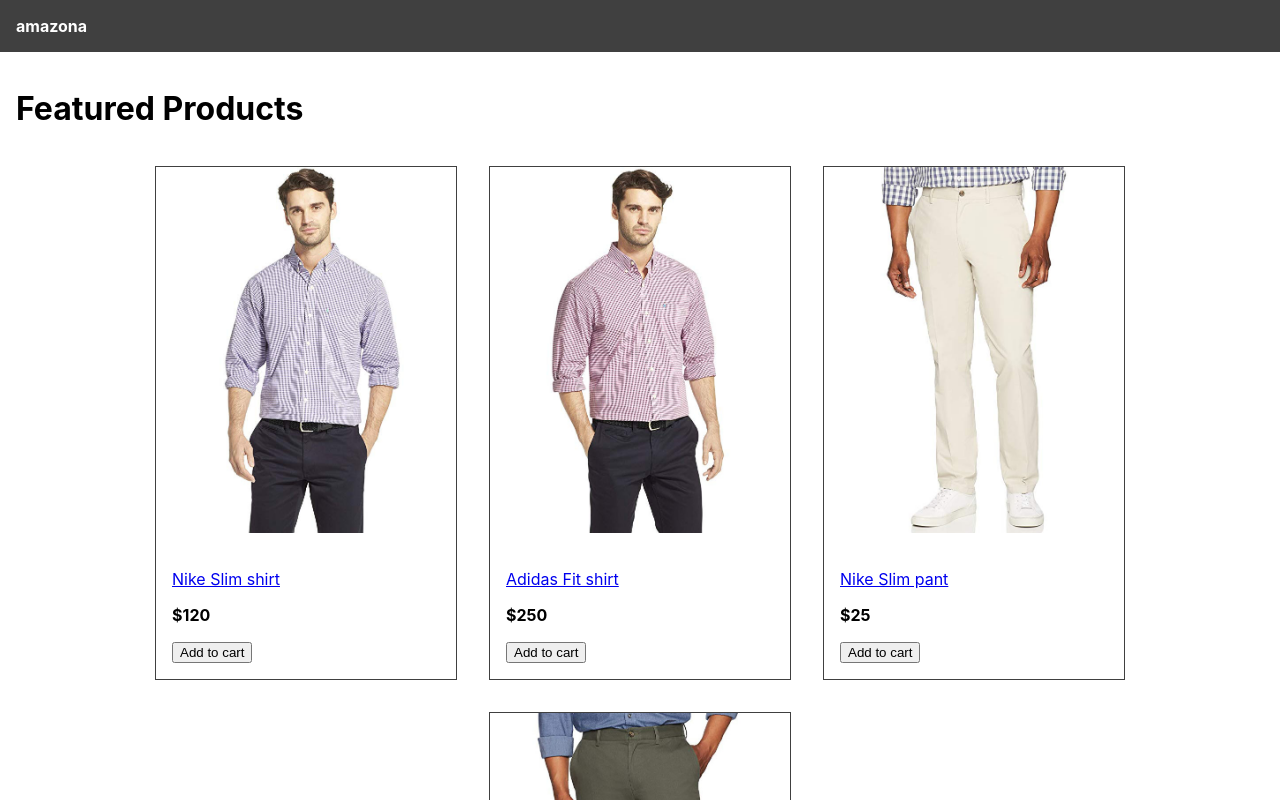
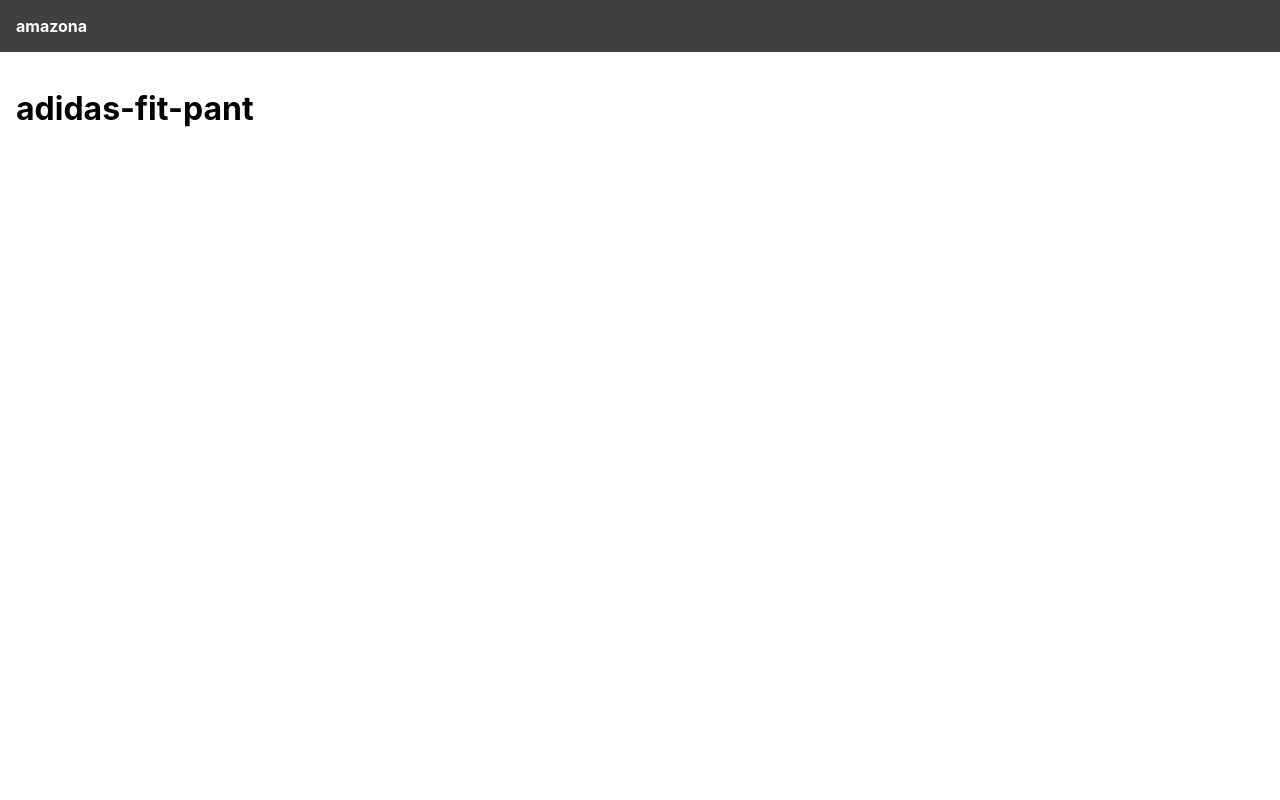
Before and after one commit to MLuqman150/MERN-Project, a React (Create React App) app in the folder frontend/: page /product/adidas-fit-pant in a window 1280 px wide. Shown: the top 800 px of the page. Built offline with nearby package versions, Linux system fonts and the light colour scheme.

Commit message:
Home and Product screen Added

```diff
--- a/frontend/package.json
+++ b/frontend/package.json
@@ -8,6 +8,7 @@
     "@testing-library/user-event": "^13.5.0",
     "react": "^18.2.0",
     "react-dom": "^18.2.0",
+    "react-router-dom": "^6.3.0",
     "react-scripts": "5.0.1",
     "web-vitals": "^2.1.4"
   },
--- a/frontend/src/App.js
+++ b/frontend/src/App.js
@@ -1,32 +1,24 @@
-import data from "./data";
+import { BrowserRouter, Routes, Route, Link } from "react-router-dom";
+import HomeScreen from "./screens/HomeScreen";
+import ProductScreen from "./screens/ProductScreen";
 
 function App() {
   return (
+    <BrowserRouter>
       <div >
         <header >
-        <a href="/">amazona</a>
+          <Link to="/">amazona</Link>
         </header>
         <main>
-        <h1>Featured Products </h1>
-        <div className="products">
-          {
-            data.products.map(product => (
-              <div className="product" key={product.slug}>
-                <a href={`/product/${product.slug}`} >
-                  <img src={product.image} alt={product.name} />
-                </a>
-                <div className="product-info">
-                  <a href={`/product/${product.slug}`} >
-                    <p> {product.name} </p>
-                  </a>
-                  <p><strong>${product.price}</strong></p>
-                  <button> Add to cart </button>
-                </div>
-              </div>))
-          }
-        </div>
+          <Routes>
+            <Route path="/product/:slug" element={<ProductScreen />} />
+            <Route path="/" element={<HomeScreen />} />
+          </Routes>
+
+
         </main>
       </div>
+    </BrowserRouter>
   );
 }
 
--- a/frontend/src/data.js
+++ b/frontend/src/data.js
@@ -14,7 +14,7 @@
         },
         {
             name: 'Adidas Fit shirt',
-            slug: 'nike-fit-shirt',
+            slug: 'adidas-fit-shirt',
             category: 'Shirts',
             image: '/images/p2.jpg',
             price: 250,
--- /dev/null
+++ b/frontend/src/screens/HomeScreen.js
@@ -0,0 +1,27 @@
+import { Link } from "react-router-dom";
+import data from "../data";
+
+function HomeScreen() {
+    return (<div>
+        <h1>Featured Products </h1>
+        <div className="products">
+            {
+                data.products.map(product => (
+                    <div className="product" key={product.slug}>
+                        <Link to={`/product/${product.slug}`} >
+                            <img src={product.image} alt={product.name} />
+                        </Link>
+                        <div className="product-info">
+                            <Link to={`/product/${product.slug}`} >
+                                <p> {product.name} </p>
+                            </Link>
+                            <p><strong>${product.price}</strong></p>
+                            <button> Add to cart </button>
+                        </div>
+                    </div>))
+            }
+        </div>
+    </div>)
+}
+
+export default HomeScreen;
--- /dev/null
+++ b/frontend/src/screens/ProductScreen.js
@@ -0,0 +1,11 @@
+import { useParams } from "react-router-dom";
+
+function ProductScreen() {
+    const params = useParams();
+    const { slug } = params;
+    return (<div>
+        <h1>{slug}</h1>
+    </div>)
+}
+
+export default ProductScreen;
```
Also changed, not shown: 1 other file (tests, documents, lock files or other folders). Lines whose indentation alone changed are shown as unchanged.
